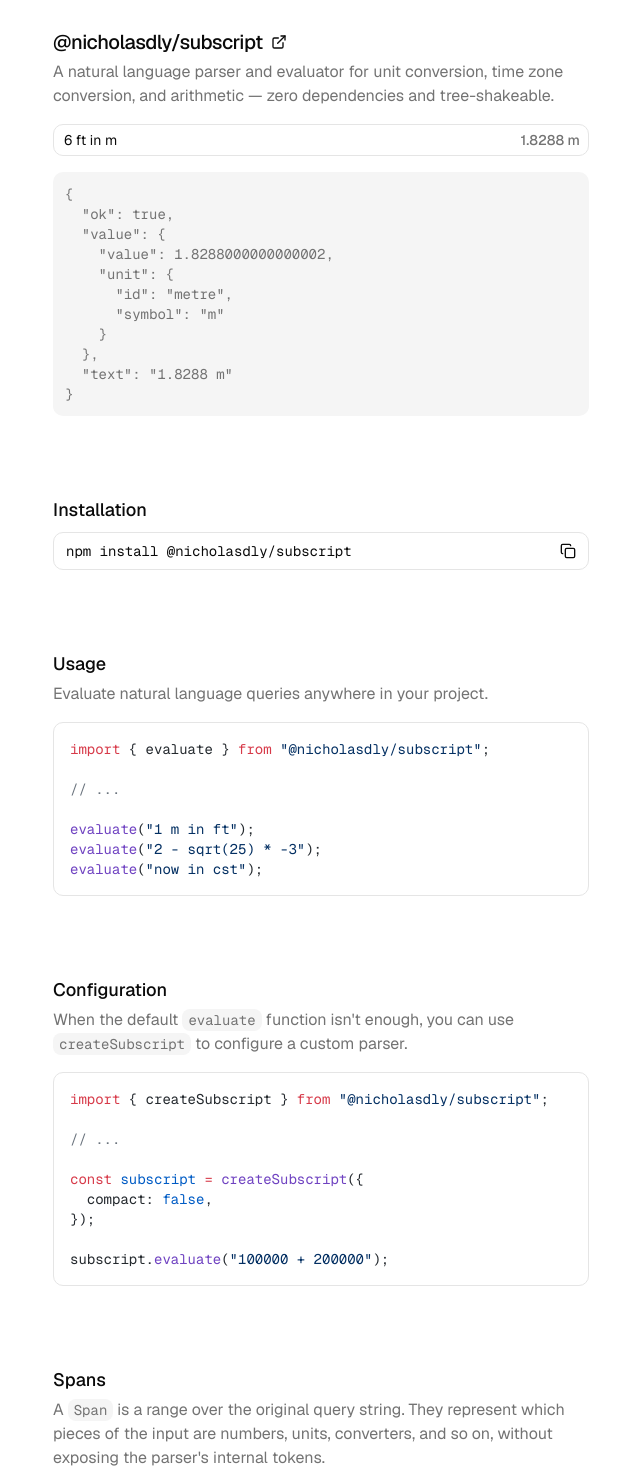
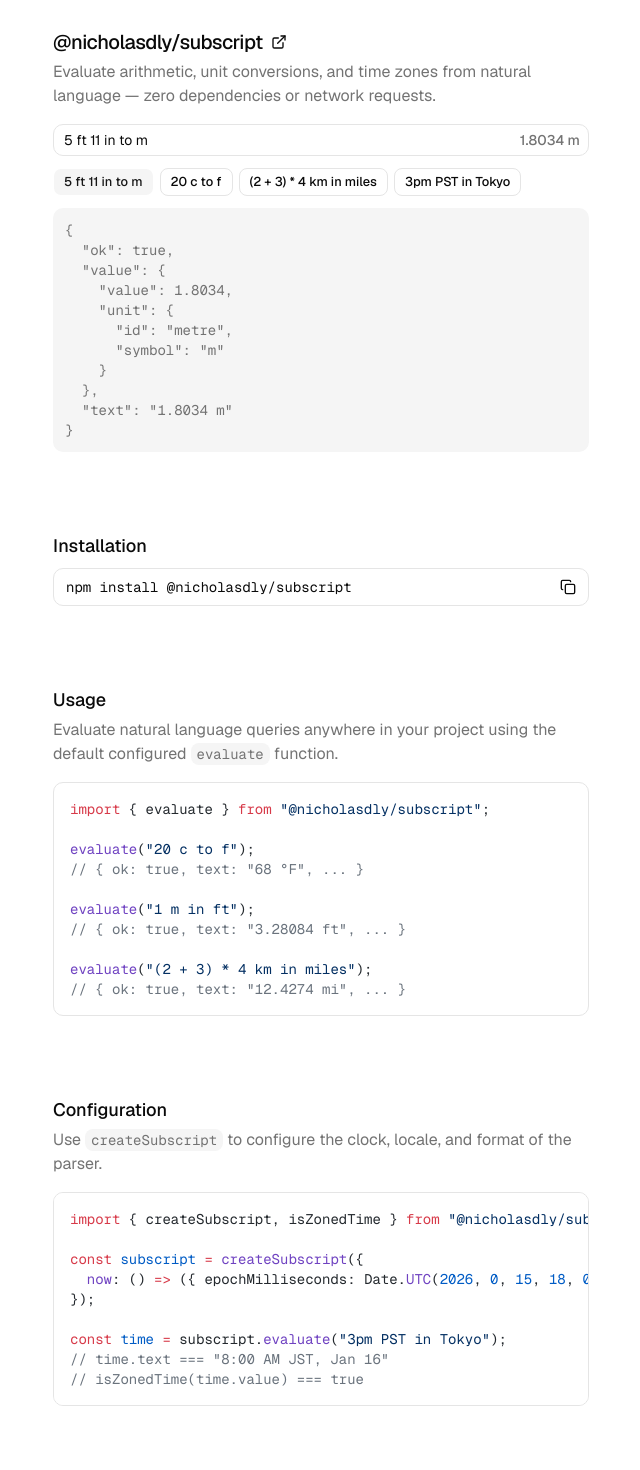
Before and after one commit to nicholasdly/subscript, a Next.js app in the folder apps/web/: page / in a window 1280 px wide. Shown: the part 100-1570 px from the top of the page, without its empty margins (319-959 px from the left). Built offline with nearby package versions, Linux system fonts and the light colour scheme.

Commit message:
Added demo examples

```diff
--- a/apps/web/app/page.tsx
+++ b/apps/web/app/page.tsx
@@ -19,8 +19,8 @@
           </Link>
         </h1>
         <p className="text-muted-foreground mb-4">
-          A natural language parser and evaluator for unit conversion, time zone conversion, and
-          arithmetic — zero dependencies and tree-shakeable.
+          Evaluate arithmetic, unit conversions, and time zones from natural language — zero
+          dependencies or network requests.
         </p>
         <Demo />
       </div>
@@ -33,17 +33,21 @@
       <div>
         <h2 className="mb-1 text-lg font-medium">Usage</h2>
         <p className="text-muted-foreground mb-4">
-          Evaluate natural language queries anywhere in your project.
+          Evaluate natural language queries anywhere in your project using the default configured{" "}
+          <Code>evaluate</Code> function.
         </p>
         <CodeBlock language="typescript">
           {[
             'import { evaluate } from "@nicholasdly/subscript";',
             "",
-            "// ...",
+            'evaluate("20 c to f");',
+            '// { ok: true, text: "68 °F", ... }',
             "",
             'evaluate("1 m in ft");',
-            'evaluate("2 - sqrt(25) * -3");',
-            'evaluate("now in cst");',
+            '// { ok: true, text: "3.28084 ft", ... }',
+            "",
+            'evaluate("(2 + 3) * 4 km in miles");',
+            '// { ok: true, text: "12.4274 mi", ... }',
           ].join("\n")}
         </CodeBlock>
       </div>
@@ -51,20 +55,19 @@
       <div>
         <h2 className="mb-1 text-lg font-medium">Configuration</h2>
         <p className="text-muted-foreground mb-4">
-          When the default <Code>evaluate</Code> function isn't enough, you can use{" "}
-          <Code>createSubscript</Code> to configure a custom parser.
+          Use <Code>createSubscript</Code> to configure the clock, locale, and format of the parser.
         </p>
         <CodeBlock language="typescript">
           {[
-            'import { createSubscript } from "@nicholasdly/subscript";',
-            "",
-            "// ...",
+            'import { createSubscript, isZonedTime } from "@nicholasdly/subscript";',
             "",
             "const subscript = createSubscript({",
-            "  compact: false,",
+            "  now: () => ({ epochMilliseconds: Date.UTC(2026, 0, 15, 18, 0, 0) }),",
             "});",
             "",
-            'subscript.evaluate("100000 + 200000");',
+            'const time = subscript.evaluate("3pm PST in Tokyo");',
+            '// time.text === "8:00 AM JST, Jan 16"',
+            "// isZonedTime(time.value) === true",
           ].join("\n")}
         </CodeBlock>
       </div>
@@ -72,9 +75,7 @@
       <div>
         <h2 className="mb-1 text-lg font-medium">Spans</h2>
         <p className="text-muted-foreground mb-4">
-          A <Code>Span</Code> is a range over the original query string. They represent which pieces
-          of the input are numbers, units, converters, and so on, without exposing the parser's
-          internal tokens.
+          <Code>spans</Code> returns highlight ranges for the original string. It does not evaluate.
         </p>
         <CodeBlock language="typescript">
           {[
--- a/apps/web/components/demo.tsx
+++ b/apps/web/components/demo.tsx
@@ -1,21 +1,45 @@
 "use client";
 
-import { evaluate } from "@nicholasdly/subscript";
+import { createSubscript } from "@nicholasdly/subscript";
 import { useState } from "react";
+
+import { Button } from "@/components/ui/button";
 
 import { InputGroup, InputGroupAddon, InputGroupInput } from "./ui/input-group";
 
+const subscript = createSubscript();
+
+const EXAMPLES = ["5 ft 11 in to m", "20 c to f", "(2 + 3) * 4 km in miles", "3pm PST in Tokyo"];
+
 export function Demo() {
-  const [query, setQuery] = useState("6 ft in m");
+  const [query, setQuery] = useState<string>(EXAMPLES[0]!);
 
-  const result = evaluate(query);
+  const result = subscript.evaluate(query);
 
   return (
-    <div className="flex flex-col gap-4">
+    <div className="flex flex-col gap-3">
       <InputGroup>
-        <InputGroupInput value={query} onChange={(e) => setQuery(e.target.value)} />
-        {result.ok && <InputGroupAddon align="inline-end">{result.text}</InputGroupAddon>}
+        <InputGroupInput
+          aria-label="Query"
+          value={query}
+          onChange={(e) => setQuery(e.target.value)}
+        />
+        {result.ok ? <InputGroupAddon align="inline-end">{result.text}</InputGroupAddon> : null}
       </InputGroup>
+      <div className="flex flex-wrap gap-1.5">
+        {EXAMPLES.map((example) => (
+          <Button
+            key={example}
+            type="button"
+            size="sm"
+            variant={query === example ? "secondary" : "outline"}
+            aria-pressed={query === example}
+            onClick={() => setQuery(example)}
+          >
+            {example}
+          </Button>
+        ))}
+      </div>
       <div className="bg-muted text-muted-foreground rounded-lg p-3 font-mono text-sm whitespace-pre">
         {JSON.stringify(result, null, 2)}
       </div>
```
Also changed, not shown: 1 other file (tests, documents, lock files or other folders).
